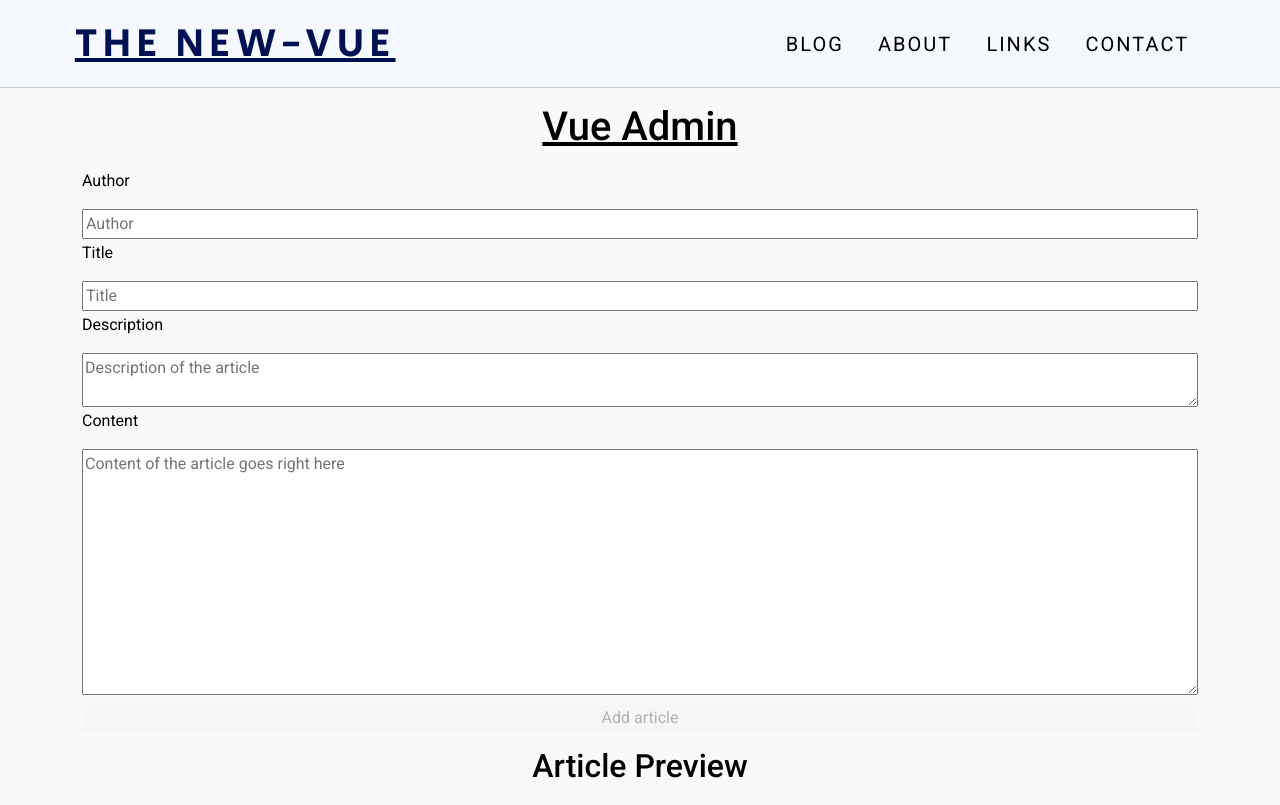
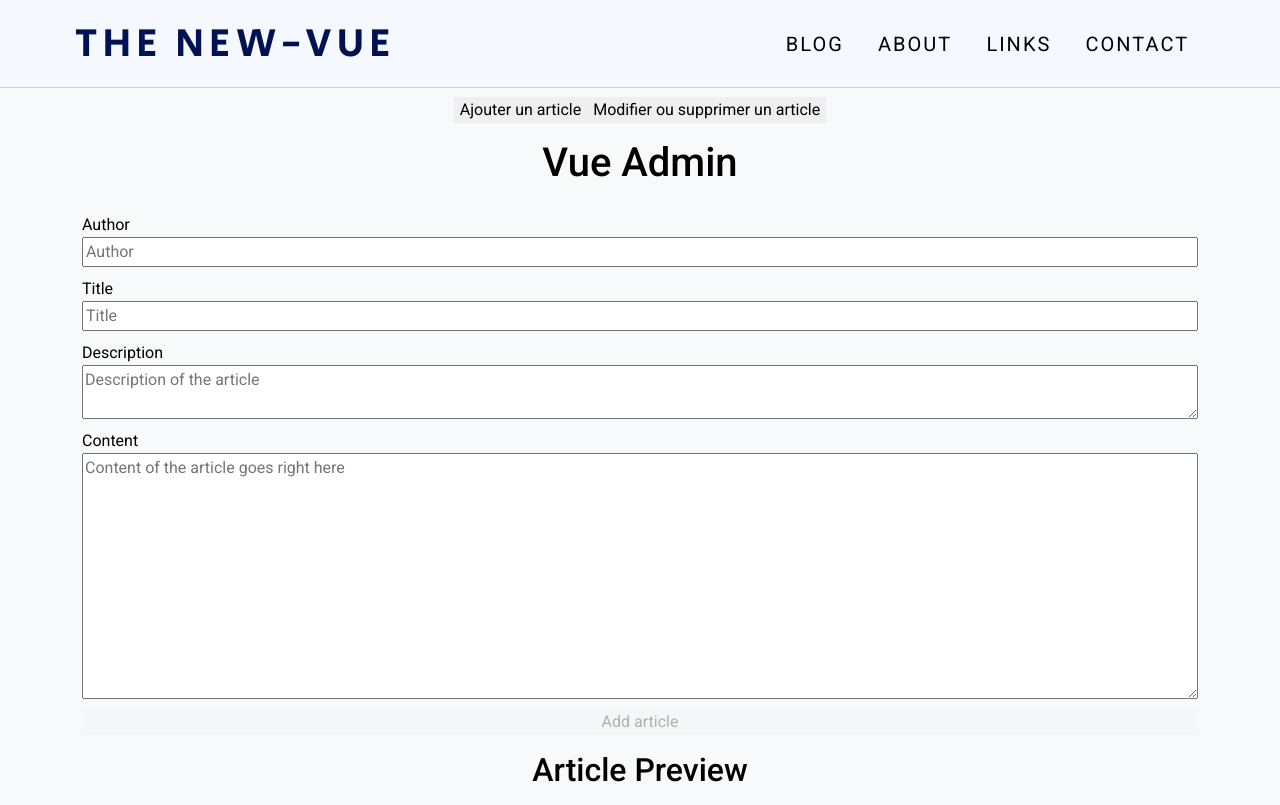
Before and after one commit to YanisJdz/new-vue, a Vue app: page /admin in a window 1280 px wide. Built offline with nearby package versions, Linux system fonts and the light colour scheme; no server answers.

Commit message:
Refactoring admin vue

```diff
--- a/src/views/Admin.vue
+++ b/src/views/Admin.vue
@@ -1,61 +1,50 @@
 <template>
-    <div class='container d-flex flex-column'>
-        <div class="admin-panel d-flex flex-column">
-            <h1 class="mb-3 mt-3">Vue Admin</h1>
-            <p class = "subtitle">Author</p>
-            <input class="input-area" type="text" v-model="author" placeholder="Author">
-            <p class = "subtitle">Title</p>
-            <input class="input-area" type="text" v-model="title" placeholder="Title">
-            <p class = "subtitle">Description</p>
-            <textarea class="input-area" v-model="description" name="description" id="1" cols="1" rows="2" placeholder="Description of the article"></textarea>
-            <p class = "subtitle">Content</p>
-            <textarea  class="input-area" v-model="content" name="content" id="" cols="30" rows="10" placeholder="Content of the article goes right here"></textarea>
-            <button @click="addArticle(createArticle())" v-bind:disabled="author.length === 0" type="submit">Add article</button>
+<div class="admin">
+    <div>
+        <button v-for="(page,index) in pages" :key="index"
+        @click="currentPage = index">
+        {{page.buttonName}}
+        </button>
     </div>
-        <div class="preview-article">
-            <h2 class="mt-3 mb-3">Article Preview</h2>
-            <h2>{{ author }}</h2>
-            <h3>{{ title }}</h3>
-            <p class='articleDescription'>{{ description}}</p>
-            <p class='articleContent'>{{ content}}</p>
-
+    <div>
+        <component :is="computedPage"/>
     </div>
-
 </div>
 </template>
 
 <script>
+
+import AdminAddComponent from '../components/AdminAddComponent.vue'
+import AdminModifyComponent from '../components/AdminModifyList.vue'
 export default {
+
     name: 'Admin',
-    data() {
-        return {
-            title: '',
-            author: '',
-            description: '',
-            content: '',
+    data(){
+       return{
+           currentPage: 0,
+           pages:[
+               {
+                    name:'AdminAddComponent',
+                    compo: AdminAddComponent,
+                    buttonName:'Ajouter un article'
+               },
+               {
+                    name:'AdminModifyComponent',
+                    compo: AdminModifyComponent,
+                    buttonName:'Modifier ou supprimer un article'
+               }
+           ]
        }
    },
-    methods: {
-        createArticle(){
-            let article = {
-                title: this.title,
-                author: this.author,
-                description: this.description,
-                content: this.content
-            }
-            return article
-        },
-        addArticle(article){
-            this.$store.commit('addArticle', article)
+   computed:{
+       computedPage(){
+           return this.pages[this.currentPage].compo
        }
    }
 }
 </script>
 
 <style>
-h1{
-    text-decoration: underline;
-}
 
 button {
     margin-top: 10px;
@@ -64,7 +53,8 @@ button {
 }
 .subtitle{
     display: flex;
-    margin-top: 2px;
+    margin-top: 10px;
+    margin-bottom: 0px;
 }
 
 </style>
```
Lines whose indentation alone changed are shown as unchanged.
